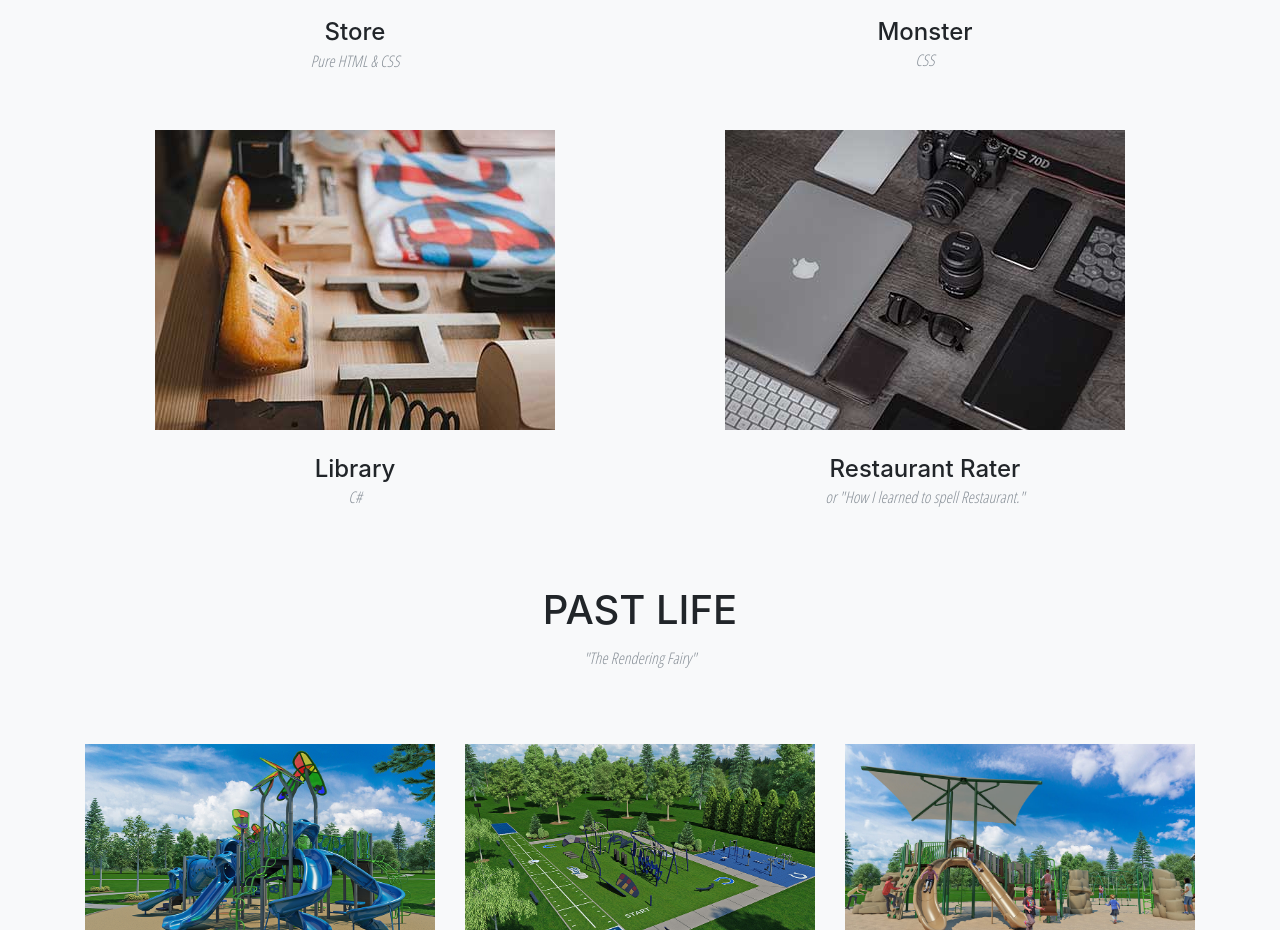
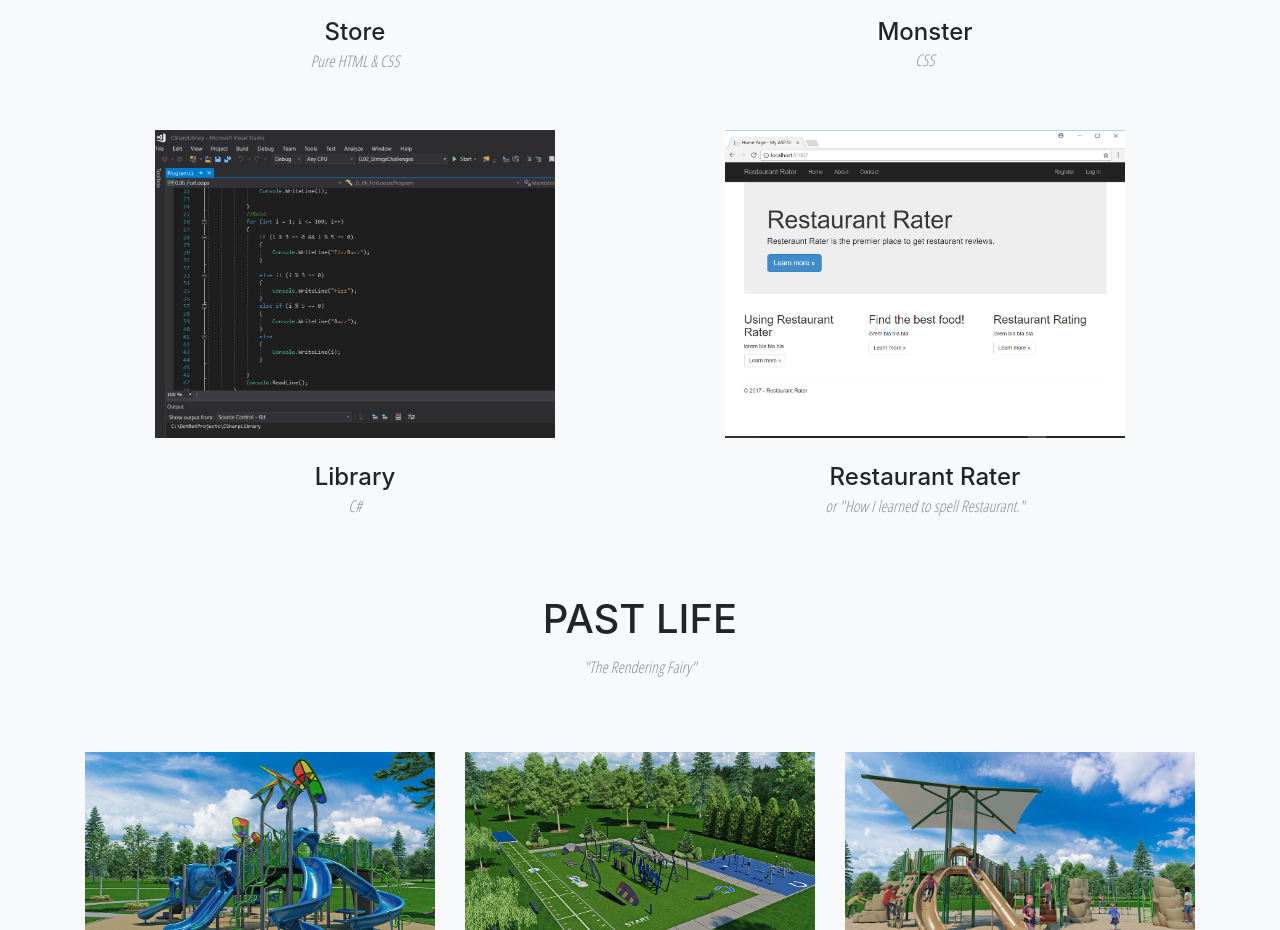
Before and after one commit to BethDouglas/NewPortfolio, a website with bundled scripts: page index.html in a window 1280 px wide. Shown: the part 1640-2570 px from the top of the page. Built offline with nearby package versions, Linux system fonts and the light colour scheme; a web font is replaced by a local one.

Commit message:
updated screen shots

```diff
--- a/index.html
+++ b/index.html
@@ -200,7 +200,7 @@
                 <div class="portfolio-hover-content">
                 </div>
               </div>
-              <img class="img-fluid" src="img/portfolio/03-thumbnail.jpg" alt="">
+              <img class="img-fluid" src="img/portfolio/CSharp.png" alt="">
             </a>
             <div class="portfolio-caption">
               <h4>Library</h4>
@@ -213,7 +213,7 @@
                 <div class="portfolio-hover-content">
                 </div>
               </div>
-              <img class="img-fluid" src="img/portfolio/04-thumbnail.jpg" alt="">
+              <img class="img-fluid" src="img/portfolio/RestaurantRater.png" alt="">
             </a>
             <div class="portfolio-caption">
               <h4>Restaurant Rater</h4>
```
Also changed, not shown: img/portfolio/CSharp.png (added), img/portfolio/RestaurantRater.png (added).
